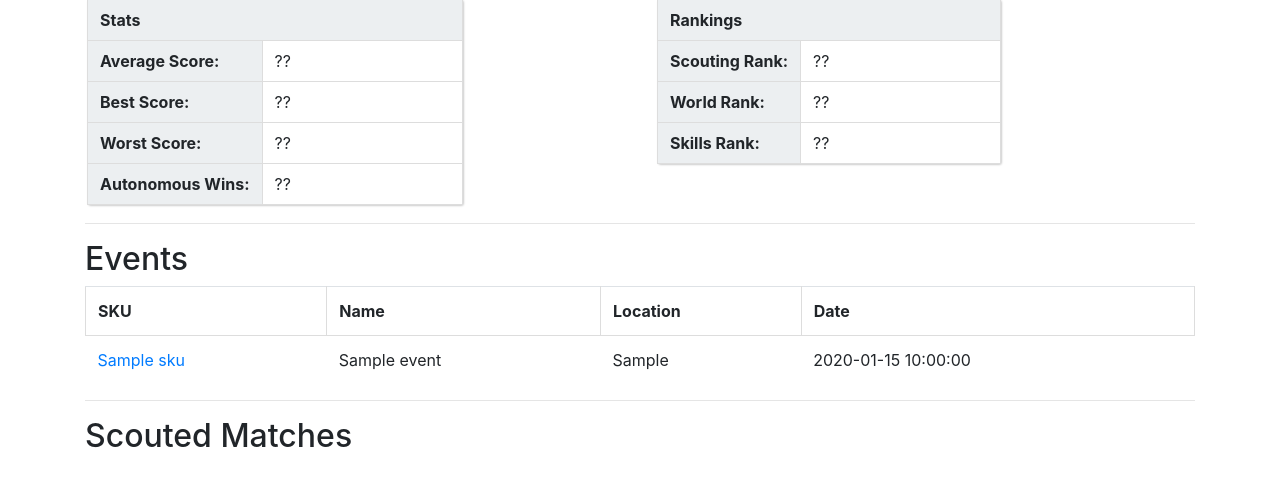
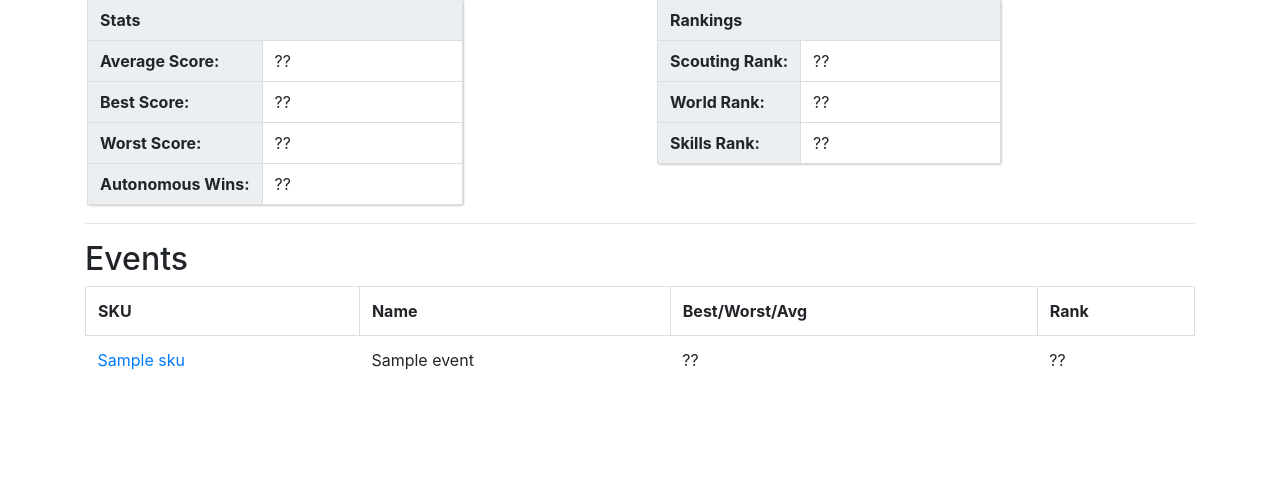
Before and after one commit to CDFriend/seahawk-scouter-history, a Flask app: template scouting/templates/team_info.html in a window 1280 px wide. Shown: the part 185-672 px from the top of the page. Run offline with Flask 2, Linux system fonts and the light colour scheme; the template is opened without the code that fills it: most values are stand-ins (such as "Sample title", 1, 10 or a date in 2020); some libraries are stand-ins or nearby versions.

Commit message:
Add tournament stats to team info page.

```diff
--- a/scouting/templates/team_info.html
+++ b/scouting/templates/team_info.html
@@ -73,27 +73,18 @@
         <tr>
             <th>SKU</th>
             <th>Name</th>
-            <th>Location</th>
-            <th>Date</th>
+            <th>Best/Worst/Avg</th>
+            <th>Rank</th>
         </tr>
 
         <tr>
             <td><a href="/events/{{event.sku}}">{{event.sku}}</a></td>
             <td>{{event.name}}</td>
-            <td>{{event.get_location_str()}}</td>
-            <td>{{event.get_date_str()}}</td>
-            <!-- TODO: avg, best score -->
+            <td>??</td>
+            <td>??</td>
         </tr>
     </table>
     {% endfor %}
-
-    <hr/>
     {% endblock %}
-
-    {% block matches %}
-    <h2>Scouted Matches</h2>
-
-    {% endblock %}
-
 </div>
 {% endblock %}
```
